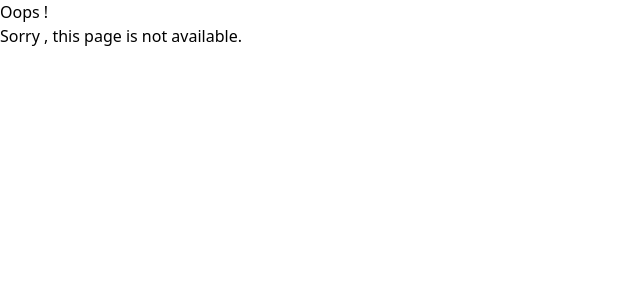
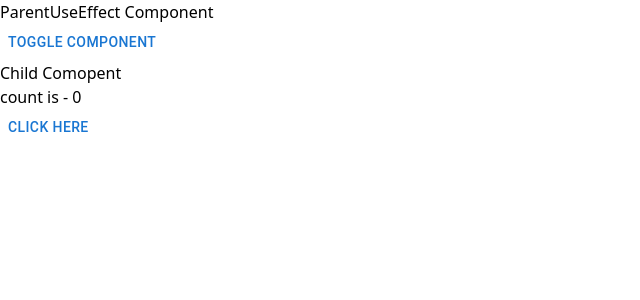
Before and after one commit to atishbagate/tast_1, a React (Vite) app: page /useEffect in a window 1280 px wide. Shown: the top 300 px of the page, without its empty margins (0-640 px from the left). Built offline with nearby package versions, Linux system fonts and the light colour scheme.

Commit message:
useEffect Added

```diff
--- a/src/App.tsx
+++ b/src/App.tsx
@@ -3,7 +3,7 @@ import Counter from "./Pages/Counter";
 import Home from "./Pages/Home/Home";
 import ErrorPage from "./Pages/ErrorPage/ErrorPage";
 import Parent from "./Pages/CallBackHook/Parent";
-
+import ParentUseEffect from "./Pages/useEffectHook/Parent";
 
 export const router = createBrowserRouter(
   createRoutesFromElements(
@@ -12,6 +12,7 @@ export const router = createBrowserRouter(
     <Route path="/" element={<Counter />} />
     <Route path="/home" element={<Home/>} />
     <Route path="/parent" element={<Parent/>} />
+    <Route path="/useEffect" element={<ParentUseEffect/>} />
     </>
   )
 )
--- /dev/null
+++ b/src/Pages/useEffectHook/Child.tsx
@@ -0,0 +1,34 @@
+import { Button } from "@mui/material";
+import { useEffect, useState } from "react";
+
+const Child = () => {
+
+    const [count,setCount] = useState(0);
+    const ClickHandler = () => {
+        // console.log("ClickHandler called");
+        setCount((prevValue)=>prevValue + 1);
+    }
+    useEffect(()=>{
+        console.log("on load called",count);
+
+        return function () {
+            console.log("x unmount called",count);
+            setCount(0);
+        }
+    },[]);
+
+    useEffect(()=>{
+        console.log("useEffect called",count);
+
+    },[count]);
+
+    return (
+        <>
+        <h2>Child Comopent</h2>
+        <h4>count is - {count}</h4>
+        <Button onClick={ClickHandler}>Click here</Button>
+        </>
+    )
+}
+
+export default Child;
--- /dev/null
+++ b/src/Pages/useEffectHook/Parent.tsx
@@ -0,0 +1,24 @@
+import { Button } from "@mui/material";
+import { useEffect, useState } from "react";
+import Child from "./Child";
+
+const ParentUseEffect = () => {
+
+    const [toggle,setToggle] = useState(true);
+    const toggleHandler = (e) => setToggle(!toggle);
+    useEffect(()=>{
+        console.log("toggle click",toggle);
+
+    },[toggle])
+    return (
+        <>
+        <h2>ParentUseEffect Component</h2>
+        <Button onClick={toggleHandler}>Toggle Component</Button>
+        {
+            toggle ? <Child /> : <h2>Child componet unmount</h2>
+        }
+        </>
+    )
+}
+
+export default ParentUseEffect;
```
